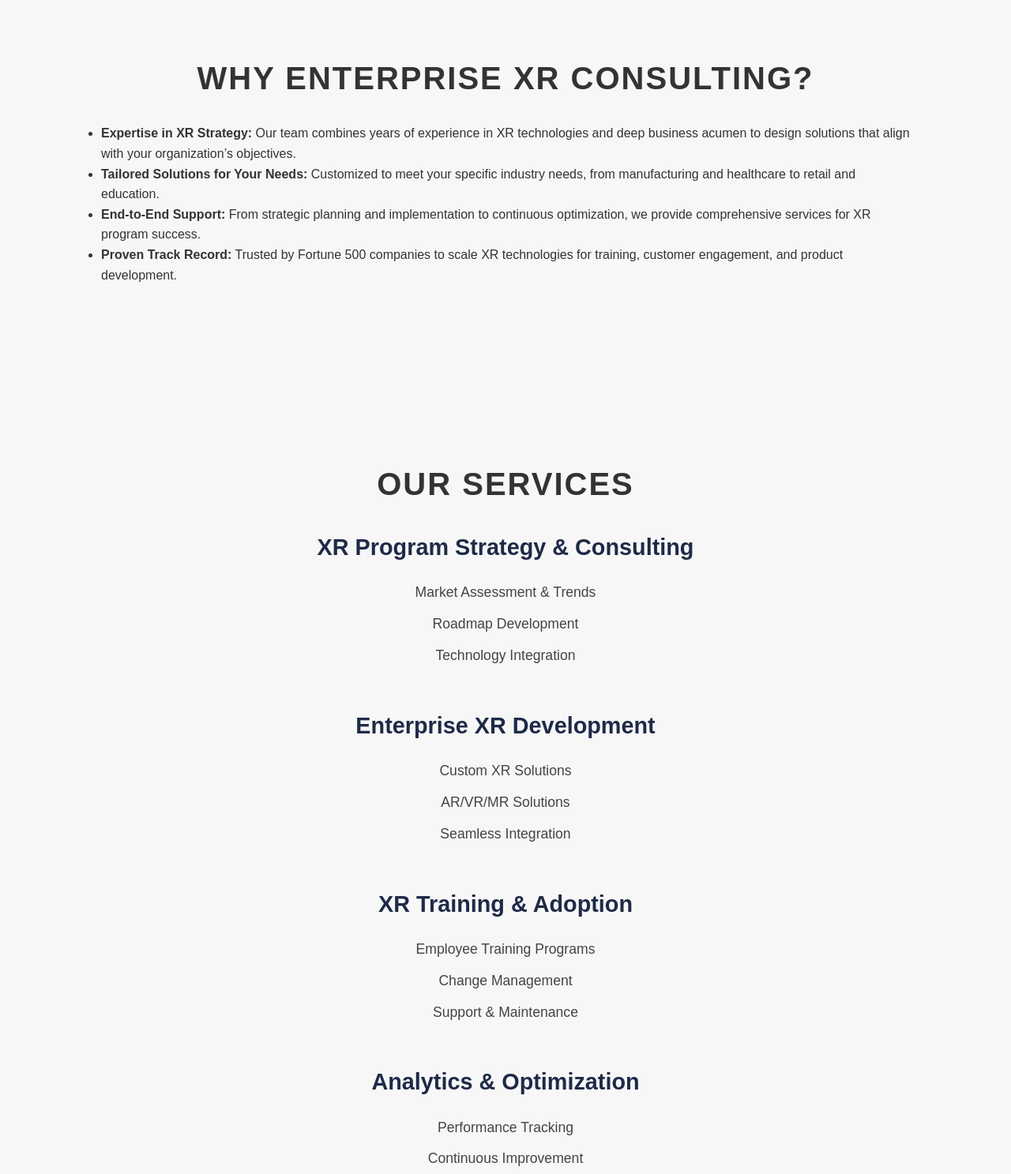
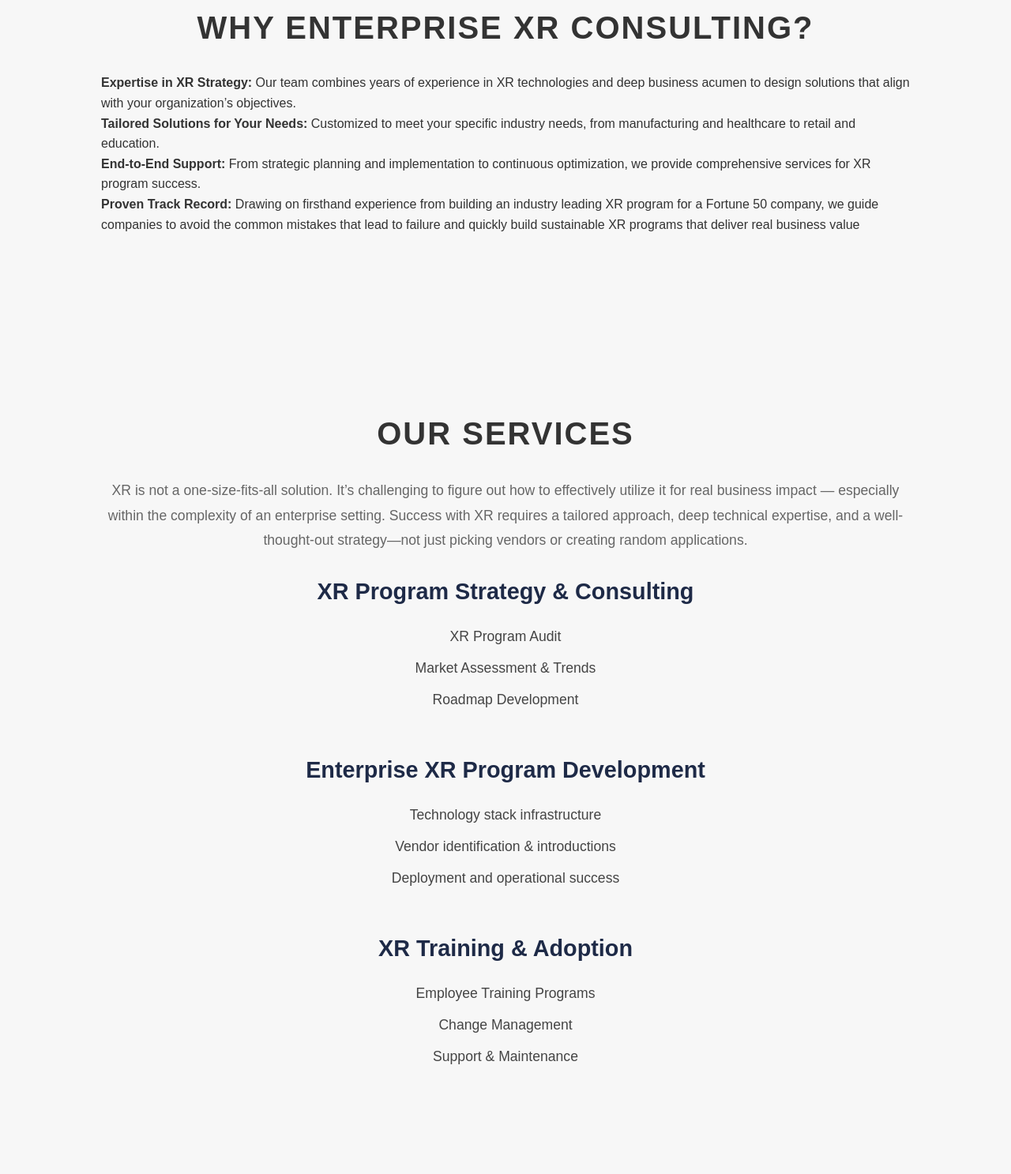
Before and after one commit to Sean-Peterson/exrc, a plain HTML site: page index.html in a window 1280 px wide. Shown: the part 995-2482 px from the top of the page at 79% size. Drawn offline with Linux system fonts and the light colour scheme.

Commit message:
Updated language

```diff
--- a/index.html
+++ b/index.html
@@ -94,6 +94,9 @@
             margin-bottom: 25px;
             text-align: center;
             color: #666;
+        }
+        ul {
+            list-style: none;
         }
 
         /* Services Section */
@@ -267,7 +270,7 @@
 
     <section class="intro">
         <div class="container">
-            <h2>Transformative XR Solutions for Your Enterprise</h2>
+            <h2>XR done right, from day one</h2>
             <p>At <strong>Enterprise XR Consulting</strong>, we specialize in helping businesses harness the transformative potential of <strong>Extended Reality (XR)</strong> to drive innovation, streamline operations, and boost performance. With a focus on <strong>scaling XR programs</strong>, we provide tailored strategies, cutting-edge technology solutions, and expert guidance to ensure the successful adoption and integration of XR into your business.</p>
         </div>
     </section>
@@ -279,28 +282,34 @@
                 <li><strong>Expertise in XR Strategy:</strong> Our team combines years of experience in XR technologies and deep business acumen to design solutions that align with your organization’s objectives.</li>
                 <li><strong>Tailored Solutions for Your Needs:</strong> Customized to meet your specific industry needs, from manufacturing and healthcare to retail and education.</li>
                 <li><strong>End-to-End Support:</strong> From strategic planning and implementation to continuous optimization, we provide comprehensive services for XR program success.</li>
-                <li><strong>Proven Track Record:</strong> Trusted by Fortune 500 companies to scale XR technologies for training, customer engagement, and product development.</li>
+                <li><strong>Proven Track Record:</strong> Drawing on firsthand experience from building an industry leading XR program for a Fortune 50 company, we guide companies to avoid the common mistakes that lead to failure and quickly build sustainable XR programs that deliver real business value</li>
             </ul>
+
         </div>
     </section>
 
     <section class="services">
         <div class="container">
             <h2>Our Services</h2>
+                <blockquote>
+                    <p>
+                        XR is not a one-size-fits-all solution. It’s challenging to figure out how to effectively utilize it for real business impact — especially within the complexity of an enterprise setting. Success with XR requires a tailored approach, deep technical expertise, and a well-thought-out strategy—not just picking vendors or creating random applications.
+                    </p>
+                </blockquote>
             <div class="service-item">
                 <h3>XR Program Strategy & Consulting</h3>
                 <ul>
+                    <li>XR Program Audit</li>
                     <li>Market Assessment & Trends</li>
                     <li>Roadmap Development</li>
-                    <li>Technology Integration</li>
                 </ul>
             </div>
             <div class="service-item">
-                <h3>Enterprise XR Development</h3>
+                <h3>Enterprise XR Program Development</h3>
                 <ul>
-                    <li>Custom XR Solutions</li>
-                    <li>AR/VR/MR Solutions</li>
-                    <li>Seamless Integration</li>
+                    <li>Technology stack infrastructure</li>
+                    <li>Vendor identification & introductions</li>
+                    <li>Deployment and operational success</li>
                 </ul>
             </div>
             <div class="service-item">
@@ -311,17 +320,10 @@
                     <li>Support & Maintenance</li>
                 </ul>
             </div>
-            <div class="service-item">
-                <h3>Analytics & Optimization</h3>
-                <ul>
-                    <li>Performance Tracking</li>
-                    <li>Continuous Improvement</li>
-                </ul>
-            </div>
         </div>
     </section>
 
-    <section class="testimonial">
+    <<!-- section class="testimonial">
         <div class="container">
             <h2>Client Success Stories</h2>
             <blockquote>
@@ -329,7 +331,7 @@
                 <footer>- John D., Chief Learning Officer, Global Manufacturing Leader</footer>
             </blockquote>
         </div>
-    </section>
+    < -->/section>
 
-    <section class="newsletter">
-        <div
+<!--     <section class="newsletter">
+        <div -->
```
